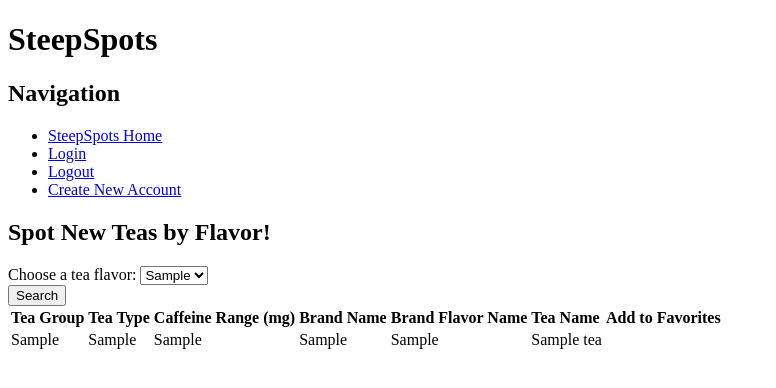
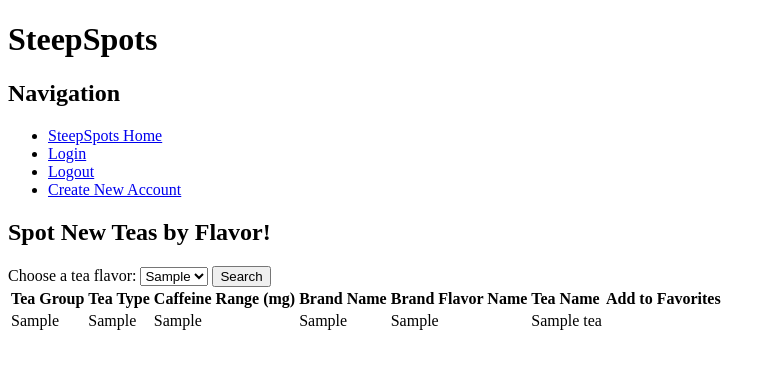
Before and after one commit to elangley12/steepspots, a Flask app: page / in a window 1280 px wide. Shown: the top 388 px of the page, without its empty margins (0-776 px from the left). Run offline with Flask 2, Linux system fonts and the light colour scheme; tables that the repository leaves empty hold one stand-in row (values such as "Sample post").

Commit message:
moved search button location

```diff
--- a/templates/homepage.html
+++ b/templates/homepage.html
@@ -15,10 +15,6 @@
           {% endfor %}
         </select>
       </label>
-    </div>
-
-
-    <div class="search-group">
       <button type="submit" id="search-form-button" class="btn btn-primary mt-2">Search</button>
     </div>
   </form>
```
